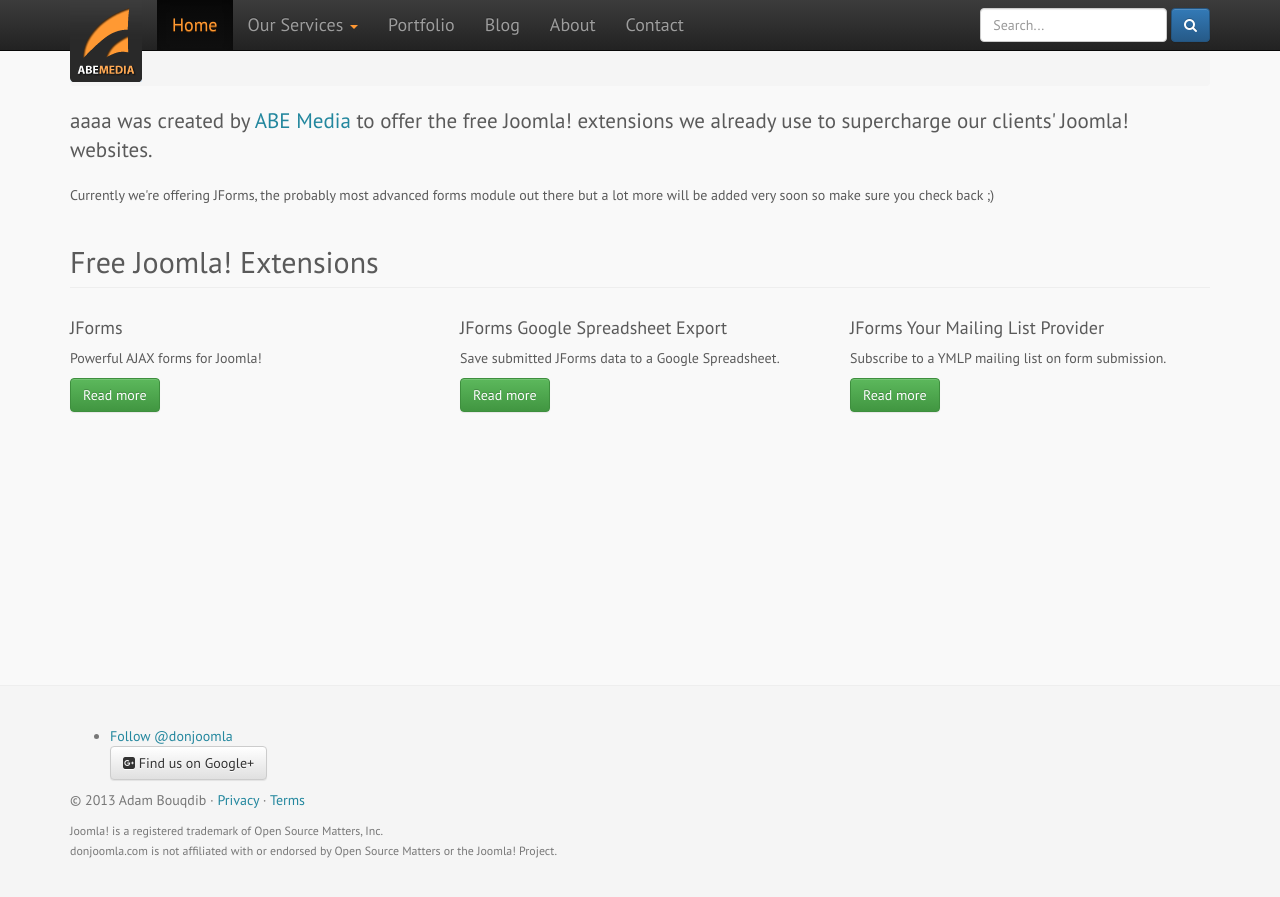
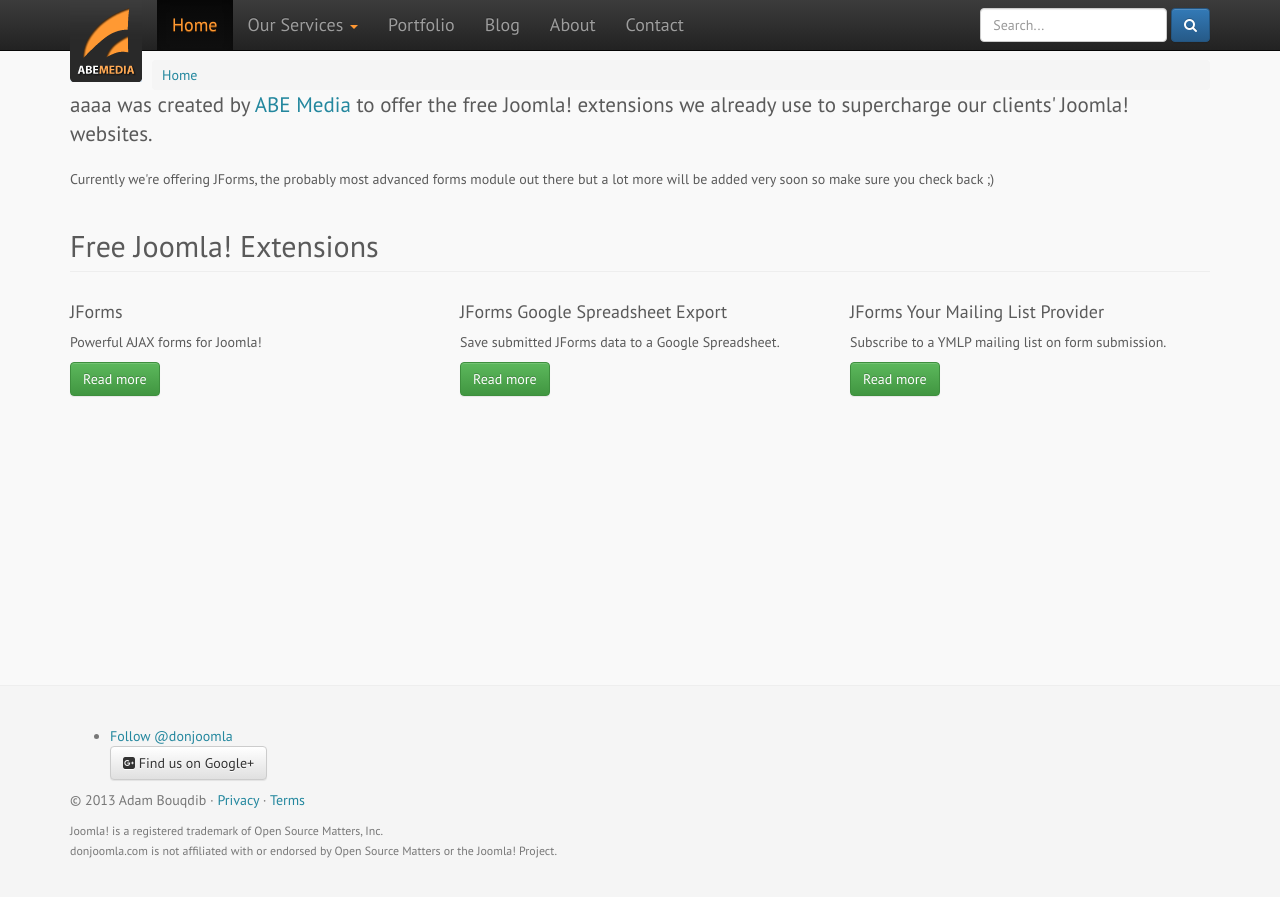
Before and after one commit to abemedia/abemedia.github.io, a Jekyll site: the page built from index.html, in a window 1280 px wide. Shown: the top 897 px of the page. Built offline with Jekyll 4.4.1, drawn with Linux system fonts in a browser that asks for light colours; nearby versions of some CDN libraries.

Commit message:
Update style.css

```diff
--- a/css/style.css
+++ b/css/style.css
@@ -56,6 +56,10 @@
     border-radius: 4px;
   }
 }
+.breadcrumb {
+	padding: 5px 10px;
+	margin: 10px 0 0 82px;
+}
 footer {
 	padding-top: 40px;
 	padding-bottom: 30px;
@@ -67,7 +71,6 @@
 	right:0;
 	bottom:0;
 }
-
 
 
 /* Twitter Typeahead
```
